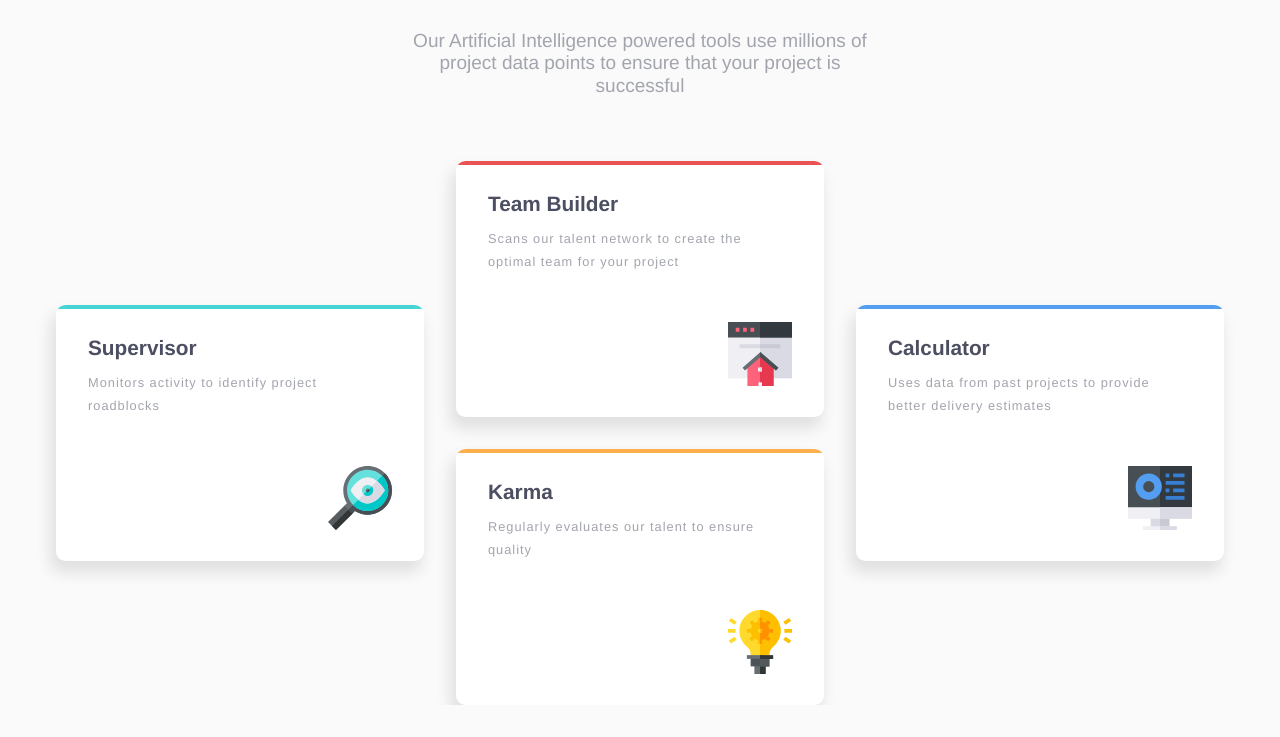
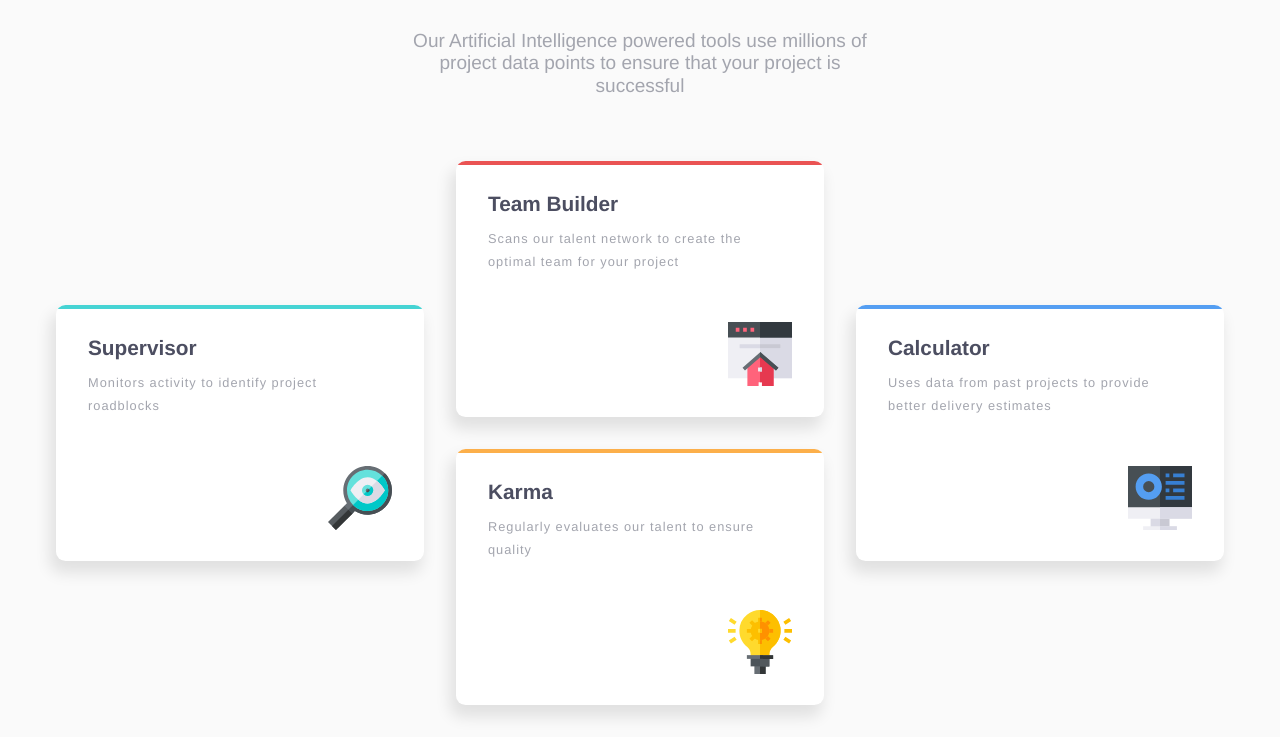
Before and after one commit to Jairth/Four-card-feature-section, a plain HTML site: page index.html in a window 1280 px wide. Shown: the part 175-912 px from the top of the page. Before the commit the page ends 880 px from the top, so only its background shows below. Drawn offline with Linux system fonts and the light colour scheme.

Commit message:
padding botton main

```diff
--- a/style.css
+++ b/style.css
@@ -64,6 +64,7 @@ body {
   grid-template-rows: 7em 7em 7em 7em;
   gap: 2em;
   justify-content: center;
+  padding: 0 0 2em 0;
 }
 
 .card1, .card2, .card3, .card4 {
```
